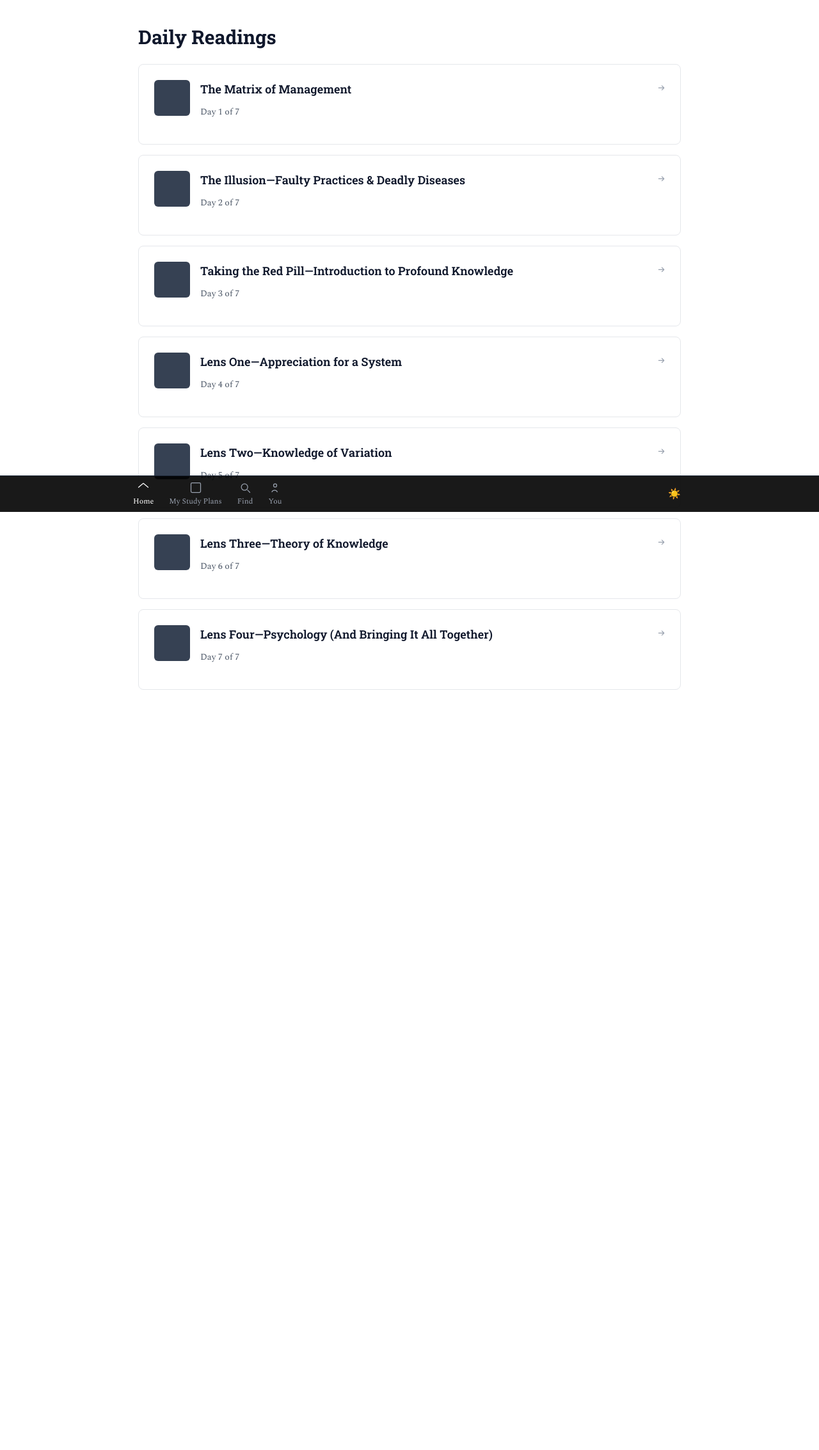
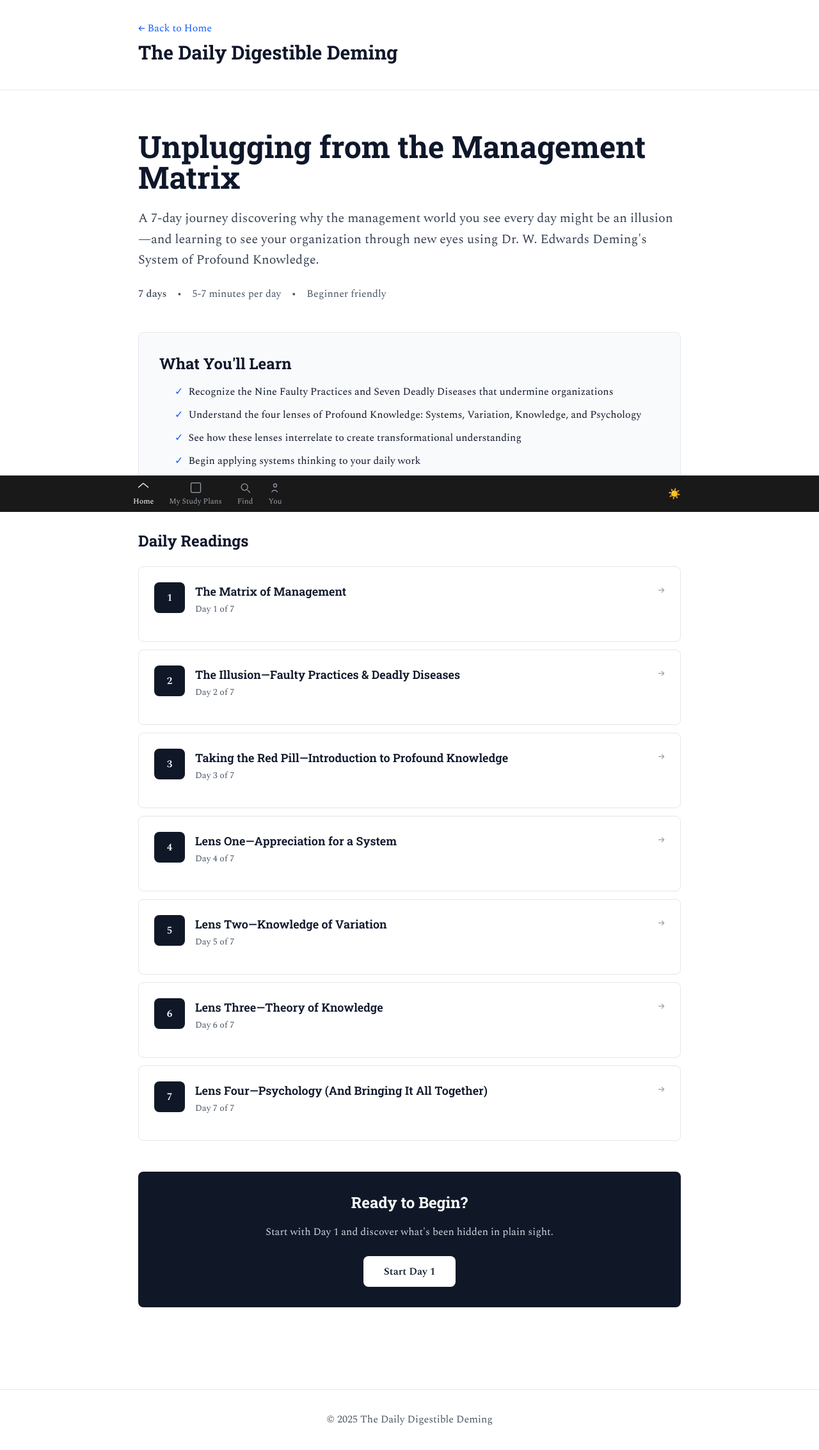
Before and after one commit to DerailleurAgile/daily-digestible-deming, a Next.js app: page /plans/unplugging-from-the-matrix in a window 1280 px wide. Shown: the top 2266 px of the page at 64% size. Before the commit the page ends 1214 px from the top, so only its background shows below. Built offline with nearby package versions, Linux system fonts and the light colour scheme.

Commit message:
Fixed: replaced overview text for unplugged plan, restored badge functionality.

```diff
--- a/app/plans/unplugging-from-the-matrix/page.tsx
+++ b/app/plans/unplugging-from-the-matrix/page.tsx
@@ -1,4 +1,3 @@
-/* eslint-disable react/no-unescaped-entities */
 import Link from "next/link";
 import metadata from "@/content/reading-plans/unplugging-from-the-matrix/metadata.json";
 import DayCompleteBadge from "@/components/DayCompleteBadge";
@@ -10,42 +9,103 @@ export default function PlanOverview() {
     title: metadata.dayTitles[i] || `Day ${i + 1}`, // fallback if missing
   }));
 
-  const planSlug = (metadata as any)?.slug ?? 'unplugging-from-the-matrix';
+  return (
+    <main className="min-h-screen">
+      {/* Header */}
+      <header className="border-b border-gray-200">
+        <div className="max-w-4xl mx-auto px-6 py-8">
+          <Link href="/" className="text-blue-600 hover:underline mb-2 inline-block">
+            ← Back to Home
+          </Link>
+          <h1 className="text-3xl mb-2">The Daily Digestible Deming</h1>
+        </div>
+      </header>
 
-  return (
-    <main className="min-h-screen pb-24">
-      <div className="max-w-4xl mx-auto px-6 py-10">
-        <h1 className="text-3xl mb-6">Daily Readings</h1>
+      {/* Plan Overview */}
+      <section className="max-w-4xl mx-auto px-6 py-16">
+        <div className="mb-12">
+          <h2 className="text-5xl mb-6">{metadata.title}</h2>
+          <p className="text-xl text-gray-700 leading-relaxed mb-6">
+            {metadata.description}
+          </p>
+          <div className="flex gap-4 text-gray-600">
+            <span className="font-semibold">{metadata.days} days</span>
+            <span>•</span>
+            <span>{metadata.estimatedTime}</span>
+            <span>•</span>
+            <span>{metadata.difficulty}</span>
+          </div>
+        </div>
 
-        <div className="space-y-4">
+        {/* What You'll Learn */}
+        <div className="mb-12 bg-gray-50 border border-gray-200 rounded-lg p-8">
+          <h3 className="text-2xl mb-4">What You'll Learn</h3>
+          <ul className="space-y-3">
+            {metadata.learningGoals.map((goal: string, idx: number) => (
+              <li key={idx} className="flex items-start">
+                <span className="text-blue-600 mr-2">✓</span>
+                <span>{goal}</span>
+              </li>
+            ))}
+          </ul>
+        </div>
+
+        {/* Daily Readings */}
+        <div className="mb-12">
+          <h3 className="text-2xl mb-6">Daily Readings</h3>
+          <div className="space-y-3">
             {days.map((day) => (
               <Link
                 key={day.number}
-              href={`/plans/${planSlug}/day/${day.number}`}
-              className="plan-card group block rounded-lg p-6 border border-gray-200 dark:border-gray-700 bg-white dark:bg-gray-800 transition-colors focus:outline-none focus:ring-2 focus:ring-blue-100 dark:focus:ring-0 hover:border-blue-600 dark:hover:border-blue-500 dark:hover:bg-gray-700"
+                href={`/plans/unplugging-from-the-matrix/day/${day.number}`}
+                className="group block border border-gray-200 rounded-lg p-6 hover:border-blue-600 hover:bg-blue-50 transition-colors focus:outline-none focus:ring-2 focus:ring-blue-100"
               >
                 <div className="flex items-start gap-4">
-                <div className="flex-shrink-0 w-14 h-14 rounded-md bg-gray-700 dark:bg-gray-700" aria-hidden />
+                  <div className="flex-shrink-0 w-12 h-12 bg-gray-900 text-white rounded-lg flex items-center justify-center font-bold transition-colors group-hover:bg-blue-600 group-hover:text-white">
+                    {day.number}
+                  </div>
                   <div className="flex-1">
-                  <div className="flex items-center justify-between">
-                    <h3 className="text-lg font-semibold mb-1 transition-colors group-hover:text-blue-600 dark:group-hover:text-blue-400">
+                    <div className="flex items-center">
+                      <h4 className="text-lg font-semibold mb-1 transition-colors group-hover:text-blue-600">
                         {day.title}
-                      <DayCompleteBadge planSlug={planSlug} dayNumber={day.number} />
-                    </h3>
-                    <span className="text-sm text-gray-600 dark:text-gray-300">{/* optional percent here */}</span>
+                      </h4>
+                      {/* <DayCompleteBadge dayNumber={day.number} /> */}
+                      <DayCompleteBadge planSlug="unplugging-from-the-matrix" dayNumber={day.number} />
                     </div>
-
-                  <p className="mt-2 text-sm text-gray-600 dark:text-gray-300">Day {day.number} of {days.length}</p>
-
-                  {/* optional client-side progress can be added here like in PlanCard */}
+                    <p className="text-gray-600 text-sm transition-colors group-hover:text-gray-800">
+                      Day {day.number} of {metadata.days}
+                    </p>
                   </div>
-
-                <div className="ml-4 text-gray-400 group-hover:text-blue-600 transition-colors">→</div>
+                  <div className="text-gray-400 transition-colors group-hover:text-blue-600">→</div>
                 </div>
               </Link>
             ))}
           </div>
         </div>
+
+        {/* CTA */}
+        <div className="bg-gray-900 text-white rounded-lg p-8 text-center">
+          <h3 className="text-2xl mb-4">Ready to Begin?</h3>
+          <p className="mb-6 text-gray-300">
+            Start with Day 1 and discover what's been hidden in plain sight.
+          </p>
+          <Link
+            href="/plans/unplugging-from-the-matrix/day/1"
+            className="inline-block bg-white text-gray-900 px-8 py-3 rounded-lg font-semibold hover:bg-gray-100 transition-colors"
+          >
+            Start Day 1
+          </Link>
+        </div>
+      </section>
+
+      {/* Footer */}
+      <footer className="border-t border-gray-200 mt-16">
+        <div className="max-w-4xl mx-auto px-6 py-8">
+          <p className="text-gray-600 text-center">
+            © {new Date().getFullYear()} The Daily Digestible Deming
+          </p>
+        </div>
+      </footer>
     </main>
   );
 }
```
Lines whose indentation alone changed are shown as unchanged.
